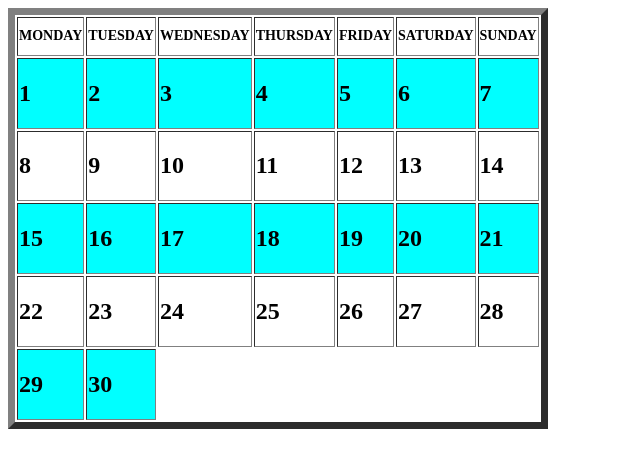
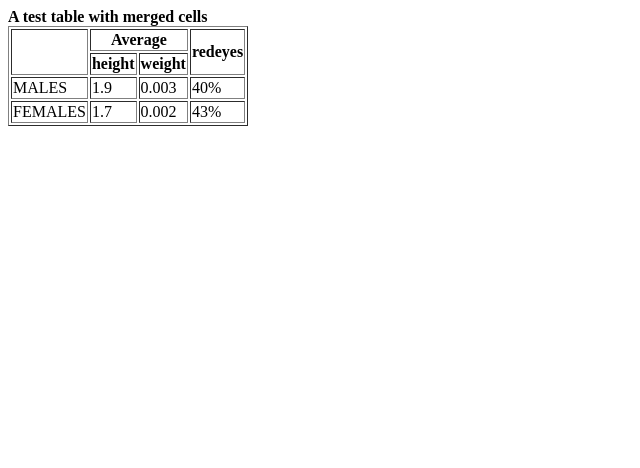
Before and after one commit to Felix7887/Felix1, a plain HTML site: page index.html in a window 1280 px wide. Shown: the whole page, without its empty margins (0-640 px from the left). Drawn offline with Linux system fonts and the light colour scheme.

Commit message:
add html

```diff
--- a/index.html
+++ b/index.html
@@ -1,73 +1,32 @@
-<!DOCTYPE html>
-<html lang="en">
-    <title>TimeTable</title>
-<head>
-    <style>
-        h1{font-family:'Times New Roman', Times, serif;font-size: 14px;}
-        tr:nth-child(even){
-            background-color: aqua;
-        }
-        h2{
-            align-items: center;
-        }
+<html>
 
-        </style>
-    <table border="7">
+<head><B>A test table with merged cells</B></head>
+<title>TABLE</title>
 
+<body>
+    <table border="1">
+        <tr>
+            <th rowspan="2" colspan="2"></th>
+            <th colspan="3">Average</th>
+            <th rowspan="2">redeyes</th>
+        </tr>
+        <tr>
+            <th> height </th>
+            <th colspan="2">weight</th>
+        </tr>
+        <tr>
+            <td colspan="2"> MALES</td>
+            <td colspan="1"> 1.9</td>
+            <td colspan="2">0.003</td>
+            <td colspan="2">40%</td>
+        </tr>
+        <tr>
+            <td colspan="2">FEMALES</td>
+            <td colspan="1">1.7</td>
+            <td colspan="2">0.002</td>
+            <td colspan="1">43%</td>
+        </tr>
+</body>
+</table>
 
-<tr>
-    <th><h1>MONDAY</h1></th>
-    <th><h1>TUESDAY</h1></th>
-    <th><h1>WEDNESDAY</h1></th>
-    <th><h1>THURSDAY</h1></th>
-    <th><h1>FRIDAY</h1></th>
-    <th><h1>SATURDAY</h1></th>
-    <th><h1>SUNDAY</h1></th>
-<tr>
-    <td><h2>1</h2></td>
-    <td><h2>2</h2></td>
-    <td><h2>3</h2></td>
-    <td><h2>4</h2></td>
-    <td><h2>5</h2></td>
-    <td><h2>6</h2></td>
-    <td><h2>7</h2></td>
-</tr>
-
-<tr>
-    <td><h2>8</h2></td>
-    <td><h2>9</h2></td>
-    <td><h2>10</h2></td>
-    <td><h2>11</h2></td>
-    <td><h2>12</h2></td>
-    <td><h2>13</h2></td>
-    <td><h2>14</h2></td>
-</tr>
-
-<tr>
-    <td><h2>15</h2></td>
-    <td><h2>16</h2></td>
-    <td><h2>17</h2></td>
-    <td><h2>18</h2></td>
-    <td><h2>19</h2></td>
-    <td><h2>20</h2></td>
-    <td><h2>21</h2></td>
-</tr>
-
-<tr>
-    <td><h2>22</h2></td>
-    <td><h2>23</h2></td>
-    <td><h2>24</h2></td>
-    <td><h2>25</h2></td>
-    <td><h2>26</h2></td>
-    <td><h2>27</h2></td>
-    <td><h2>28</h2></td>
-</tr>
-
-<tr>
-    <td><h2>29</h2></td>
-    <td><h2>30</h2></td>
-</tr>
-</table>
-</head>
-</body>
 </html>
```
